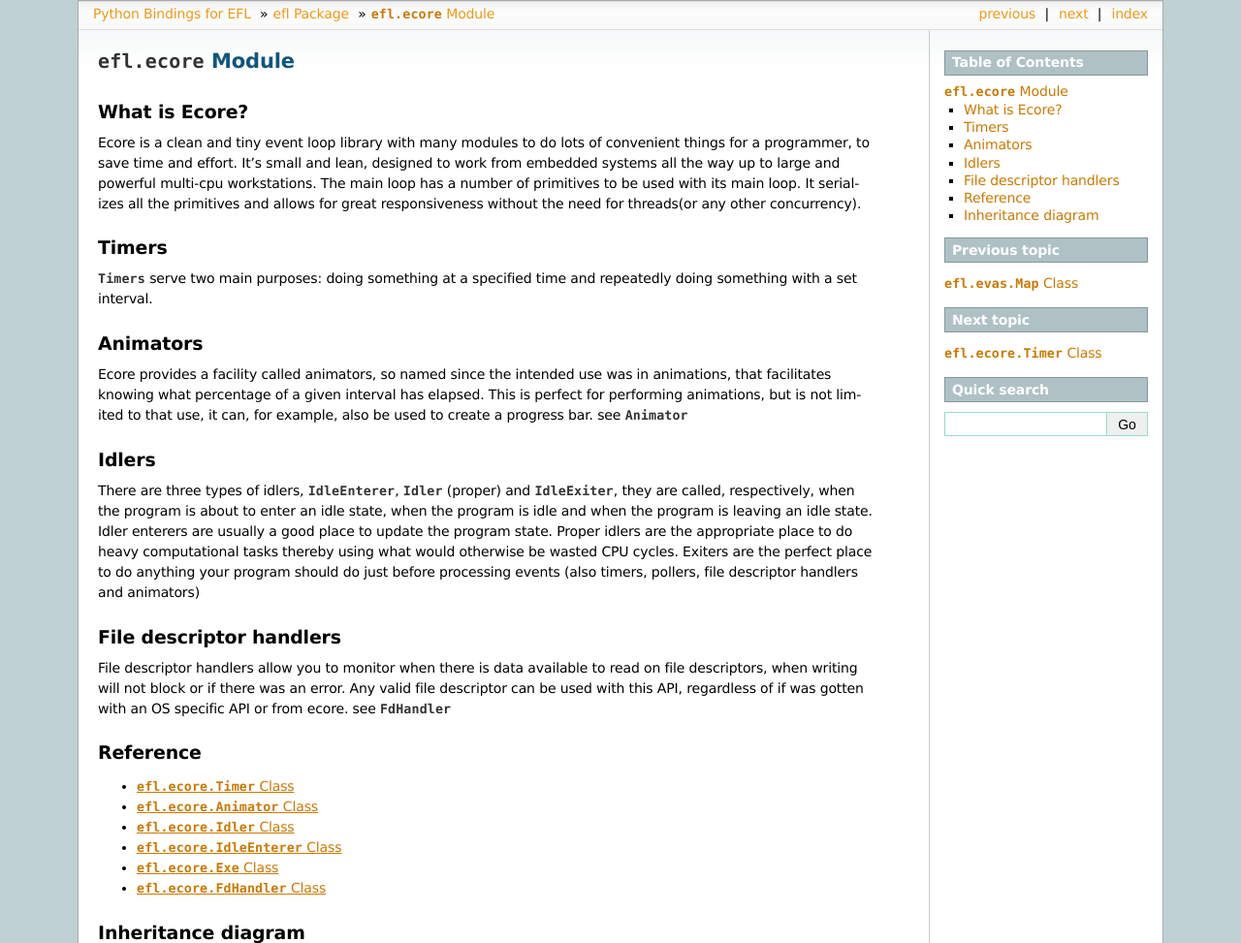
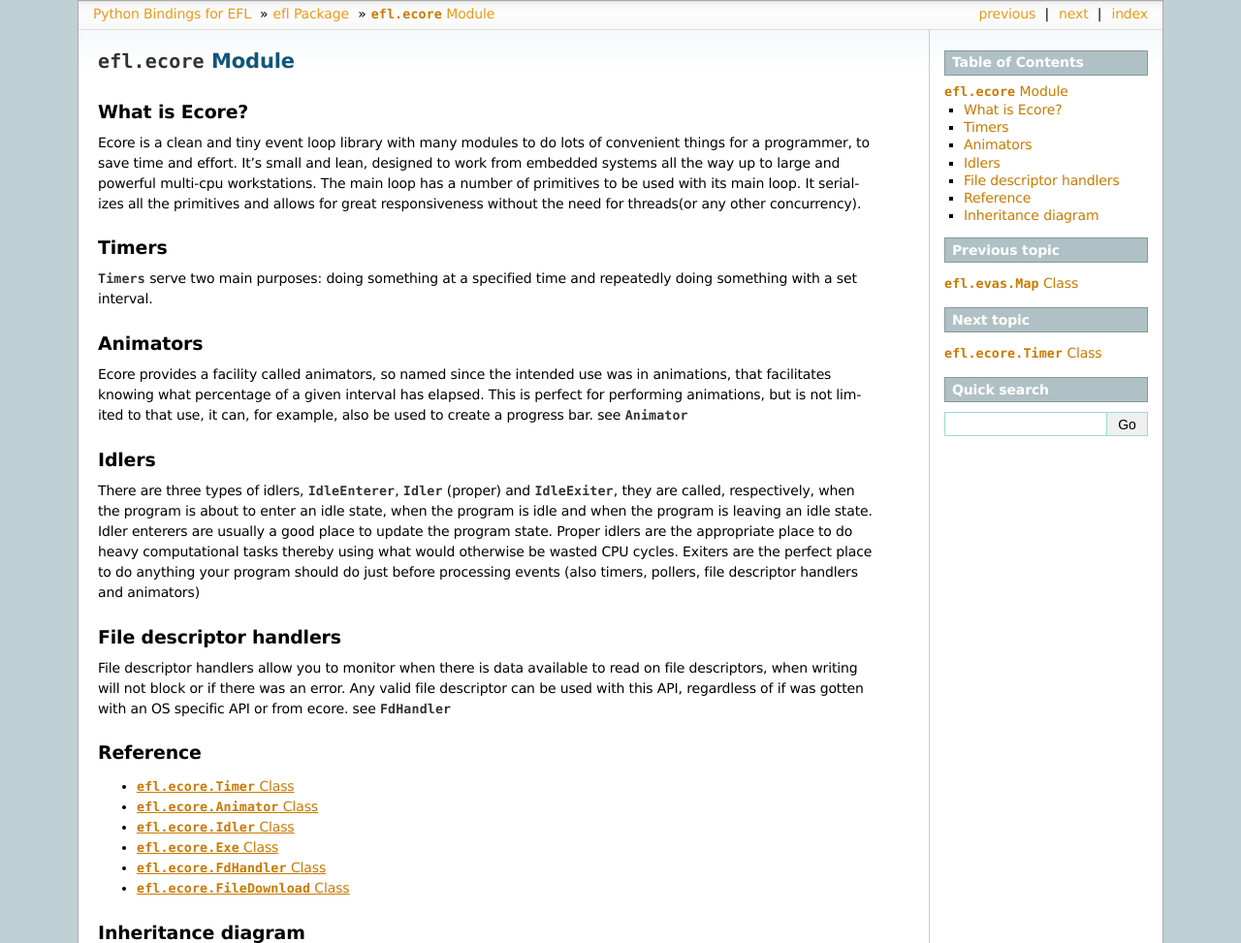
Before and after one commit to DaveMDS/python-efl, a Sphinx documentation site: the page built from doc/ecore/ecore.rst, in a window 1280 px wide, cut to the strip 0-973 px from the top of the page. Shown: the whole strip at 97% size. Built offline with Sphinx 7.4.7, drawn with Linux system fonts in a browser that asks for light colours.

Commit message:
Python-EFL: more docs for ecore
SVN revision: 84350

```diff
--- /dev/null
+++ b/doc/ecore/class-filedownload.rst
@@ -0,0 +1,4 @@
+:class:`efl.ecore.FileDownload` Class
+==============================
+
+.. autoclass:: efl.ecore.FileDownload
--- a/doc/ecore/ecore.rst
+++ b/doc/ecore/ecore.rst
@@ -68,6 +68,7 @@
    class-idleexiter
    class-exe
    class-fdhandler
+   class-filedownload
 
 
 Inheritance diagram
```
Also changed, not shown: 3 other files.
